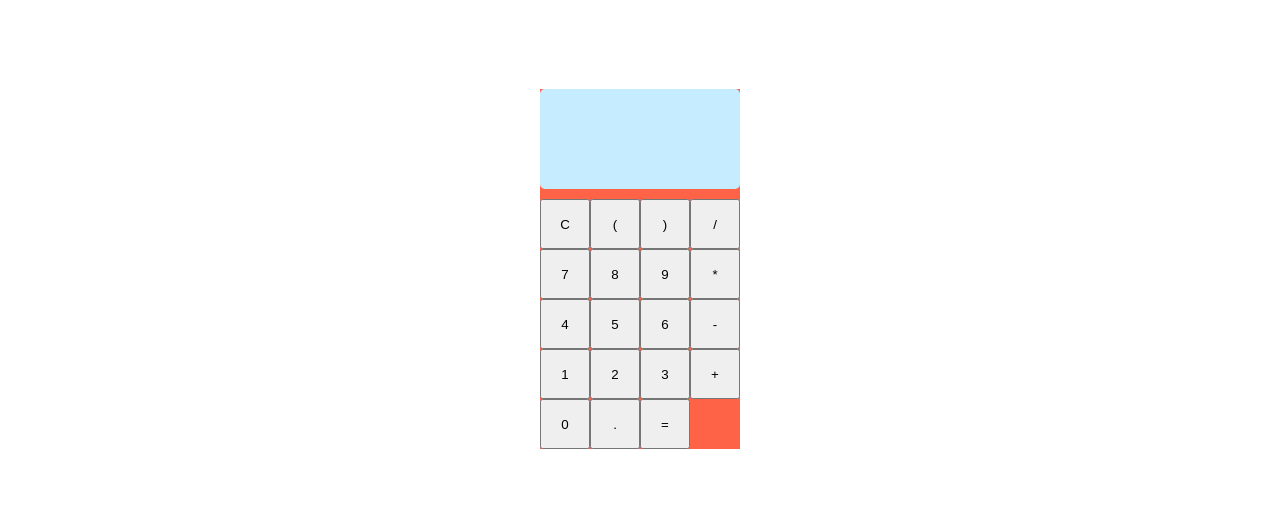
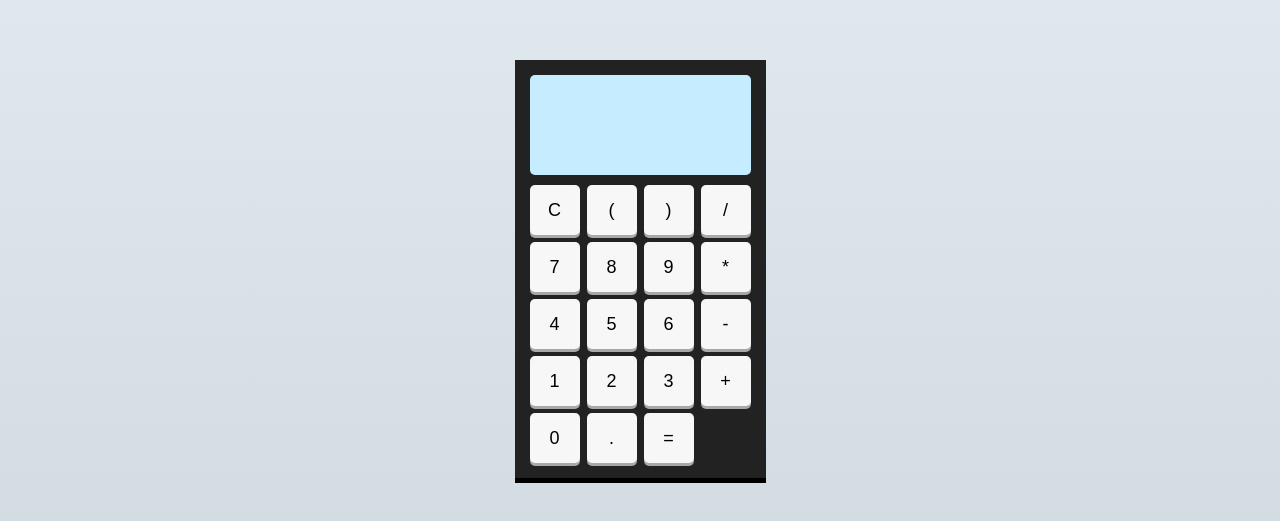
Before and after one commit to Kinmaro212/Calculatrice1, a plain HTML site: page index.html in a window 1280 px wide. Shown: the part 131-652 px from the top of the page. Drawn offline with Linux system fonts and the light colour scheme.

Commit message:
Calculatrice terminé

```diff
--- a/index.html
+++ b/index.html
@@ -9,29 +9,28 @@
 <body>
     <div class="calculatrice">
         <div class="screen"></div>
-        <div class="touch">
-            <button class="btn">C</button>
-            <button class="btn">(</button>
-            <button class="btn">)</button>
-            <button class="btn">/</button>
-            <button class="btn">7</button>
-            <button class="btn">8</button>
-            <button class="btn">9</button>
-            <button class="btn">*</button>
-            <button class="btn">4</button>
-            <button class="btn">5</button>
-            <button class="btn">6</button>
-            <button class="btn">-</button>
-            <button class="btn">1</button>
-            <button class="btn">2</button>
-            <button class="btn">3</button>
-            <button class="btn">+</button>
-            <button class="btn">0</button>
-            <button class="btn">.</button>
-            <button class="btn">=</button>
+        <div class="touchs">
+            <button data-key="8" class="btn">C</button> <!-- data key c'est le code de la touche du clavier pr la toucher effacer la key code ici est 8 et nous allons le faire pour toutes la calculatrice a l'aide de JS-->
+            <button data-key="53" class="btn">(</button>
+            <button data-key="219" class="btn">)</button>
+            <button data-key="111" class="btn">/</button>
+            <button data-key="103" class="btn">7</button>
+            <button data-key="104" class="btn">8</button>
+            <button data-key="105" class="btn">9</button>
+            <button data-key="106" class="btn">*</button>
+            <button data-key="100" class="btn">4</button>
+            <button data-key="101" class="btn">5</button>
+            <button data-key="102" class="btn">6</button>
+            <button data-key="109" class="btn">-</button>
+            <button data-key="97" class="btn">1</button>
+            <button data-key="98" class="btn">2</button>
+            <button data-key="99" class="btn">3</button>
+            <button data-key="107" class="btn">+</button>
+            <button data-key="96" class="btn">0</button>
+            <button data-key="110" class="btn">.</button>
+            <button data-key="13" class="btn">=</button>
         </div>
     </div>
-
     <script src="script.js"></script>
 </body>
 </html>
--- a/script.js
+++ b/script.js
@@ -0,0 +1,40 @@
+//DOM on récupère les éléments du DOM
+const touchs = [...document.querySelectorAll('.btn')];//Faire un console log des touche afin de voir la node liste qui n'est pas peratique nous allons donc faire un tableau )
+//on va recuperer chaque element de notre tableau touche et enrecupérer la key de data key
+const listeKeycode = touchs.map(touch => touch.dataset.key);// map est une fonction JS prend chaque élement d'un tableau fait quelque chose a cette élément (fonction callback) et retourne le résultat sous forme de nvx tableau
+const screen = document.querySelector('.screen')
+// exemple  touche 6: keycode 102
+
+
+//=======================Deux évenement==========================//
+document.addEventListener('keydown', (e) =>{
+    const valeur = e.keycode.toString();
+    calculer(valeur)
+})
+
+document.addEventListener('click',(e)=>{
+    const valeur = e.target.dataset.key;
+    calculer(valeur)
+})
+
+const calculer = (valeur)  =>{
+    if (listeKeycode.includes(valeur)){
+            switch(valeur) {
+                case'8':
+                screen.textContent = "";
+                break;
+            case'13':
+                const calcul = eval(screen.textContent);
+                screen.textContent = calcul;
+                break;
+            default:
+                const indexKeycode = listeKeycode.indexOf(valeur)
+                const touch = touchs[indexKeycode];
+                screen.textContent += touch.innerHTML;
+        }
+    }
+}
+
+window.addEventListener('error', (e) =>{
+    alert('Une erreur est survenue dans votre calcul :' + e.message);
+})
--- a/style.css
+++ b/style.css
@@ -11,12 +11,15 @@ body{
     justify-content: center;
     align-items: center;
     font-family: sans-serif;
+    background-image: linear-gradient(to top, #cfd9df 0%, #e2ebf0 100%);
 }
 
 .calculatrice{
-    background-color: tomato;
+    background-color: #222222;
     display: flex;
     flex-direction: column;
+    padding: 15px;
+    box-shadow: 0 5px black;
 }
 
 .screen{
@@ -32,8 +35,30 @@ body{
     font-size: 25px;
 }
 
-.touch{
+.touchs{
     display: grid;
     grid-template-columns:repeat(4,50px) ;  /*Répétition de 4 colonnes de 50px de large*/
     grid-template-rows: repeat(5, 50px);/*Répétition de 5 lignes de 50px de large*/
+    grid-gap: 7px;
+
 }
+
+.btn{
+border: none;
+outline: none;
+border-radius: 5px;
+background-color: #f7f7f7;
+box-shadow: 0 3px #a8a8a8;
+font-size: 18px;
+}
+
+.btn {
+    cursor: pointer;
+    transition: transform 0.2s ease, box-shadow 0.2s ease, background-color 0.2s ease;
+}
+
+.btn:hover {
+    background-color: #e6e6e6; /* Change légèrement la couleur de fond */
+    transform: translateY(-5px); /* Déplace la touche vers le haut */
+    box-shadow: 0 8px 15px rgba(0, 0, 0, 0.2); /* Ajoute une ombre pour l'effet de soulèvement */
+}
```
